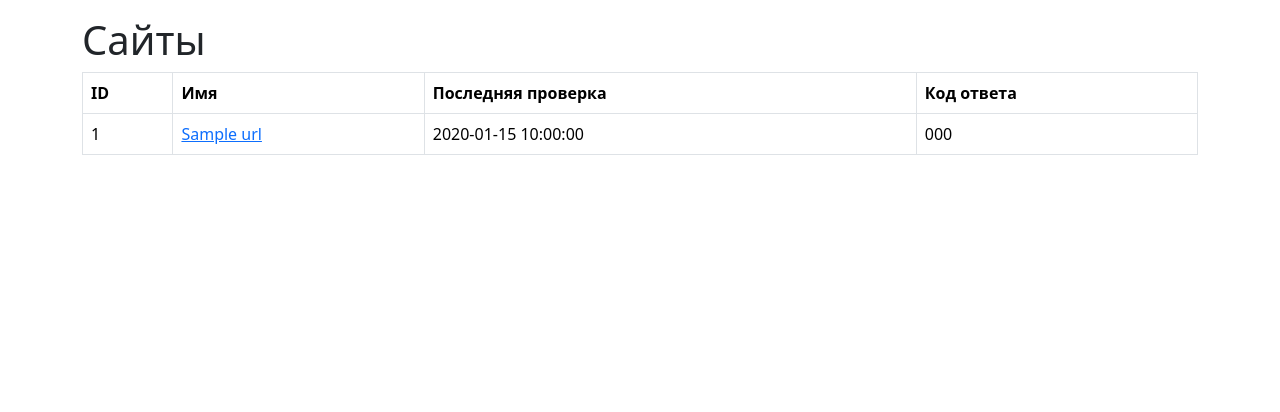
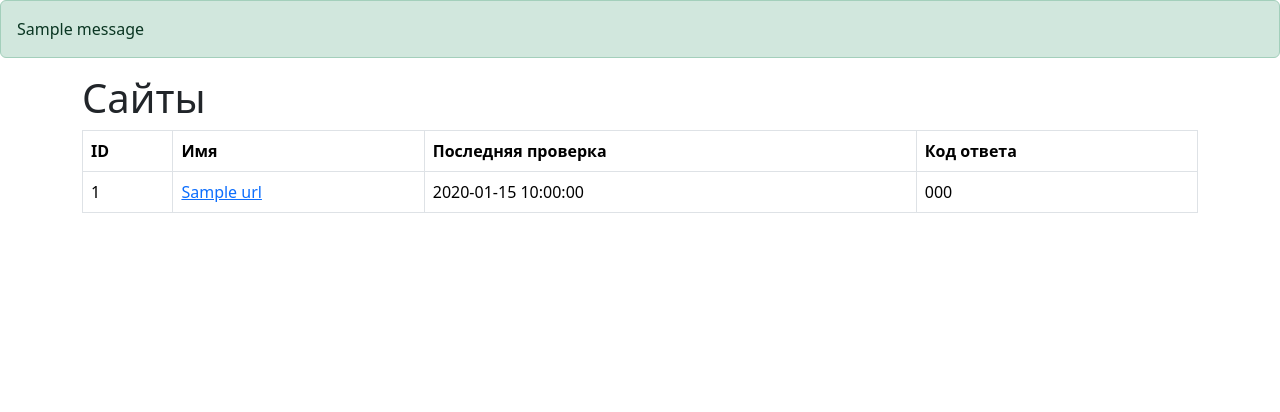
Before and after one commit to sirnapster88/python-project-83, a Flask app: page /urls in a window 1280 px wide. Shown: the part 56-468 px from the top of the page. Run offline with Flask 3, Linux system fonts and the light colour scheme; one stand-in notice (Sample message) is shown; a database or web service that is not in the repository returns one stand-in record (values such as "Sample title"); some libraries are stand-ins or nearby versions.

Commit message:
origin main

```diff
--- a/page_analyzer/templates/urls.html
+++ b/page_analyzer/templates/urls.html
@@ -21,7 +21,15 @@
 
   </header>
 
-
+  {% with messages = get_flashed_messages(with_categories=true) %}
+    {% if messages %}
+        {% for category, message in messages %}
+            <div class="alert alert-{{ 'danger' if category == 'error' else 'success' }} mb-0">
+                {{ message }}
+            </div>
+        {% endfor %}
+    {% endif %}
+{% endwith %}
 
   <main class="flex-grow-1">
     <div class="container-lg mt-3">
```
